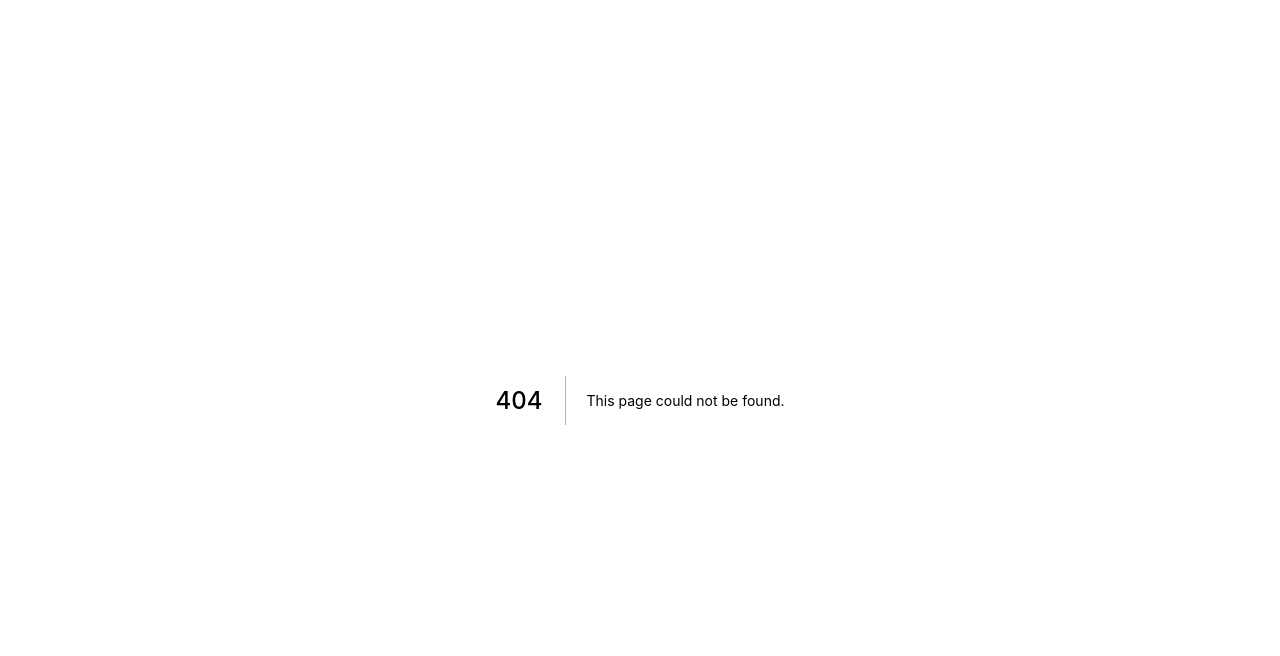
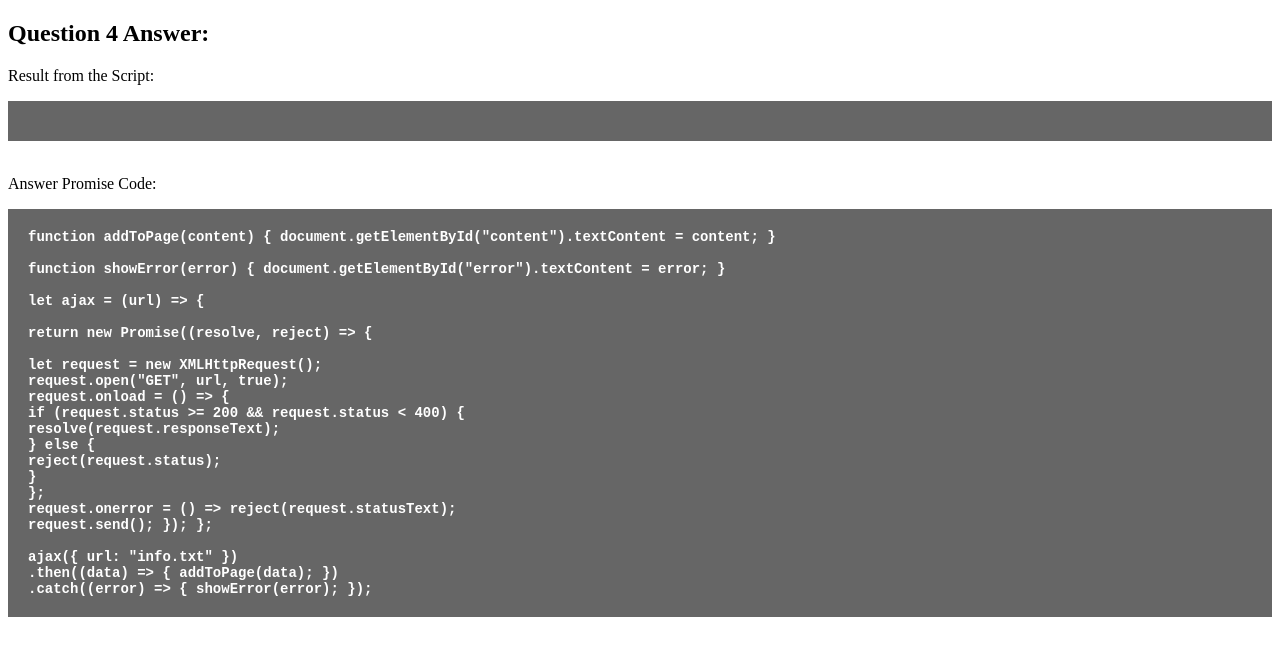
Before and after one commit to nlimpag07/nlimpag07.github.io, a Next.js app: page /inforExam/question4 in a window 1280 px wide. Before the commit this address had no page. Shown: the top 656 px of the page. Built offline with nearby package versions, Linux system fonts and the light colour scheme; no server answers.

Commit message:
Answers for Infor

```diff
--- /dev/null
+++ b/pages/inforExam/question4.js
@@ -0,0 +1,121 @@
+import React, { useState, useEffect } from "react";
+const PersonForm = () => {
+  useEffect(() => {
+    const script = document.createElement("script");
+    script.src = "../q4Script.js";
+    script.async = true;
+    document.body.appendChild(script);
+    window.ajax && console.log("Ajax is loaded");
+  }, []);
+  return (
+    <section>
+      <div id="questionFour">
+        <h1>Question 4 Answer:</h1>
+        <p>Result from the Script:</p>
+        <div
+          id="targetElem"
+          style={{
+            backgroundColor: "#666666",
+            padding: "20px",
+            fontSize: "14px",
+            fontWeight: 700,
+            color: "#ffffff",
+          }}
+          onLoad={() => start()}
+        >
+          <div id="newTarget">
+            <div id="error"></div>
+            <div id="content"></div>
+          </div>
+        </div>
+        <br />
+        <p>Answer Promise Code:</p>
+        <div
+          id="targetElem"
+          style={{
+            backgroundColor: "#666666",
+            padding: "20px",
+            fontSize: "14px",
+            fontWeight: 700,
+            color: "#ffffff",
+          }}
+        >
+          <div>
+            <code>{`
+            function addToPage(content) {
+ document.getElementById("content").textContent = content;
+ }
+ `}</code>
+            <br />
+            <br />
+            <code>{`
+ function showError(error) {
+ document.getElementById("error").textContent = error;
+ }
+ `}</code>
+            <br />
+            <br />
+            <code>{`
+let ajax = (url) => {`}</code>
+            <br />
+            <br />
+            <code>{`
+  return new Promise((resolve, reject) => {`}</code>
+            <br />
+            <br />
+            <code>{`
+    let request = new XMLHttpRequest();`}</code>
+            <br />
+            <code>{`
+    request.open("GET", url, true);`}</code>
+            <br />
+            <code>{`
+    request.onload = () => {`}</code>
+            <br />
+            <code>{`
+      if (request.status >= 200 && request.status < 400) {`}</code>
+            <br />
+            <code>{`
+        resolve(request.responseText);`}</code>
+            <br />
+            <code>{`
+      } else {`}</code>
+            <br />
+            <code>{`
+        reject(request.status);`}</code>
+            <br />
+            <code>{`
+      }`}</code>
+            <br />
+            <code>{`
+    };`}</code>
+            <br />
+            <code>{`
+    request.onerror = () => reject(request.statusText);`}</code>
+            <br />
+            <code>{`
+    request.send();
+  });
+};
+`}</code>
+            <br />
+            <br />
+            <code>{`
+ajax({ url: "info.txt" })`}</code>
+            <br />
+            <code>{`
+  .then((data) => {
+    addToPage(data);
+  })`}</code>
+            <br />
+            <code>{`
+  .catch((error) => {
+    showError(error);
+  });`}</code>
+          </div>
+        </div>
+      </div>
+    </section>
+  );
+};
+export default PersonForm;
--- /dev/null
+++ b/public/q4Script.js
@@ -0,0 +1,31 @@
+let ajax = (url) => {
+  return new Promise((resolve, reject) => {
+    let request = new XMLHttpRequest();
+    request.open("GET", url, true);
+    request.onload = () => {
+      if (request.status >= 200 && request.status < 400) {
+        resolve(request.responseText);
+      } else {
+        reject(request.status);
+      }
+    };
+    request.onerror = () => reject(request.statusText);
+    request.send();
+  });
+};
+
+ajax({ url: "info.txt" })
+  .then((data) => {
+    addToPage(data);
+  })
+  .catch((error) => {
+    showError(error);
+  });
+
+function addToPage(content) {
+  document.getElementById("content").textContent = content;
+}
+
+function showError(error) {
+  document.getElementById("error").textContent = error;
+}
```
Also changed, not shown: components/q2Script.js (added, +14 -0 lines), pages/inforExam/question1.js (added, +57 -0 lines), pages/inforExam/question2.js (added, +29 -0 lines), pages/inforExam/question3.js (added, +33 -0 lines), public/q2Script.js (added, +14 -0 lines).
